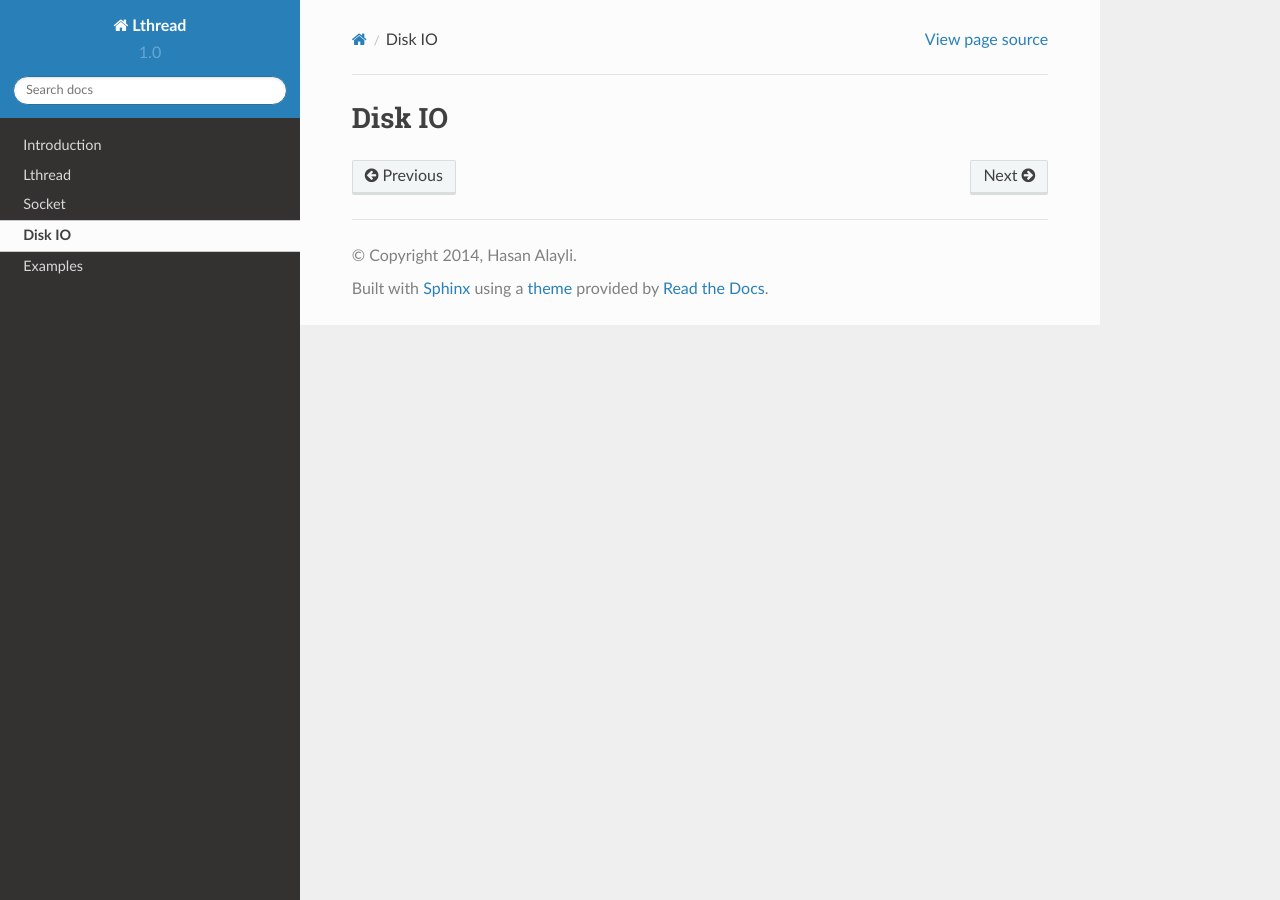
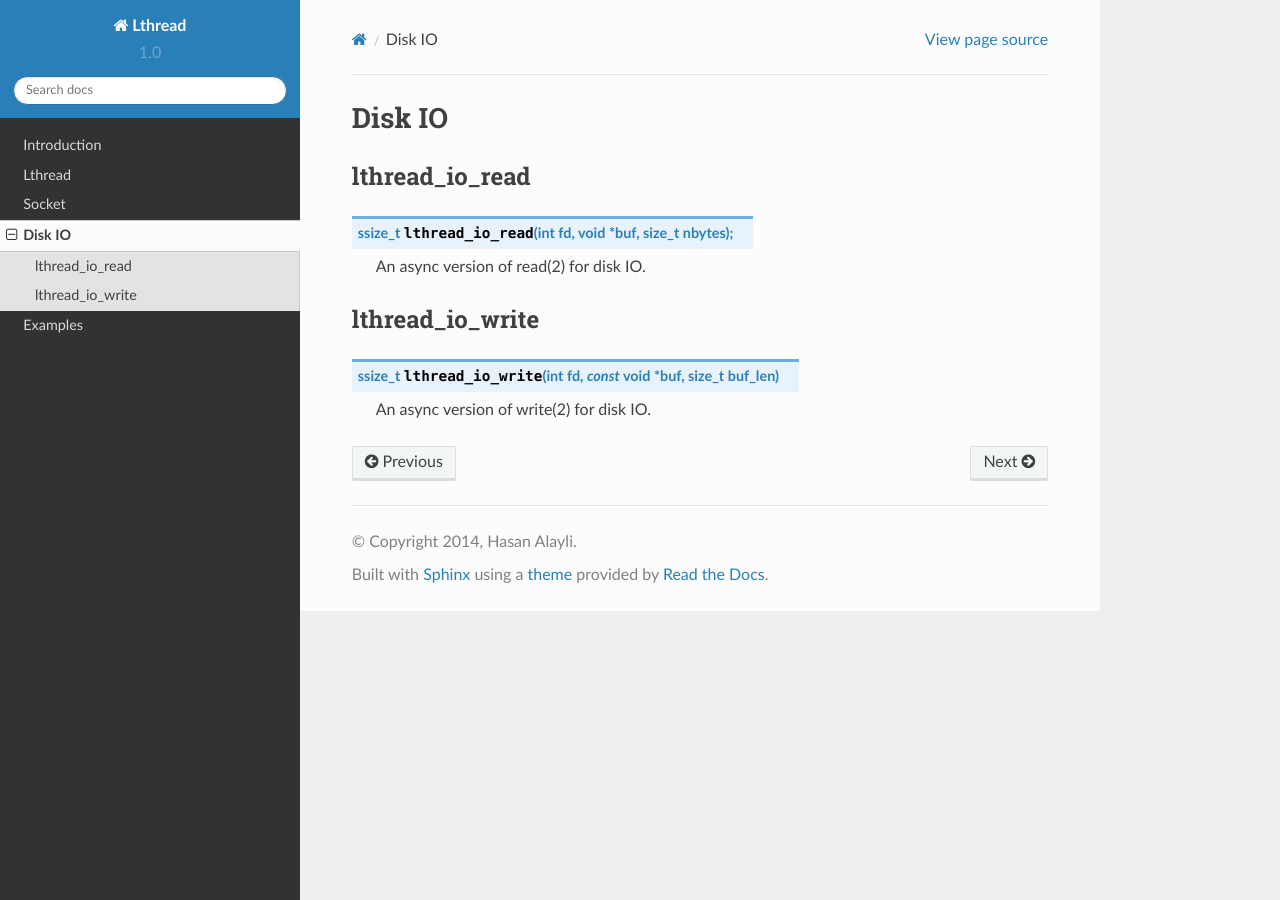
Before and after one commit to halayli/lthread, a Sphinx documentation site: the page built from docs/disk_io.rst, in a window 1280 px wide. Built offline with Sphinx 7.4.7 and the Read the Docs theme 2.0.0, drawn with Linux system fonts in a browser that asks for light colours.

Commit message:
add disk_io doc related functions

```diff
--- a/docs/disk_io.rst
+++ b/docs/disk_io.rst
@@ -1,2 +1,14 @@
 Disk IO
 =======
+
+lthread_io_read
+---------------
+.. c:function:: ssize_t lthread_io_read(int fd, void *buf, size_t nbytes);
+
+    An async version of read(2) for disk IO.
+
+lthread_io_write
+----------------
+.. c:function:: ssize_t lthread_io_write(int fd, const void *buf, size_t buf_len)
+
+    An async version of write(2) for disk IO.
```
